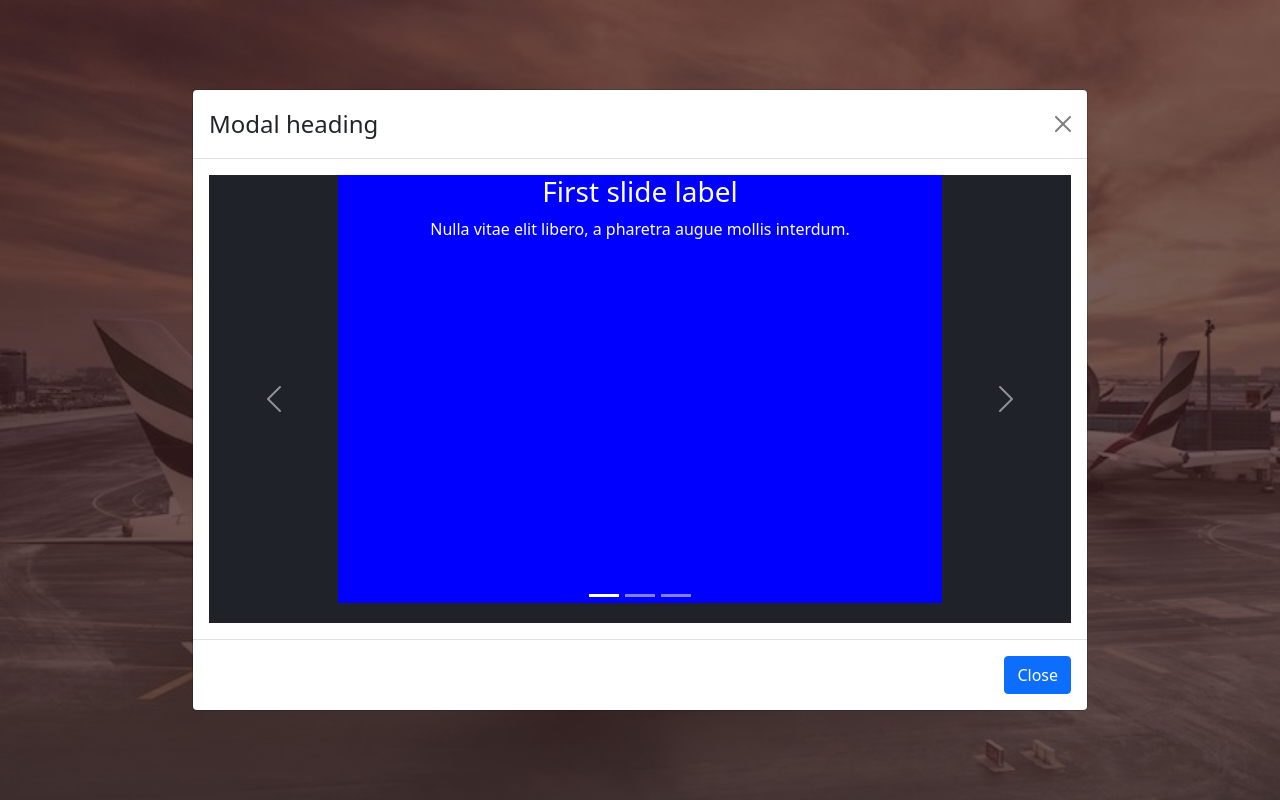
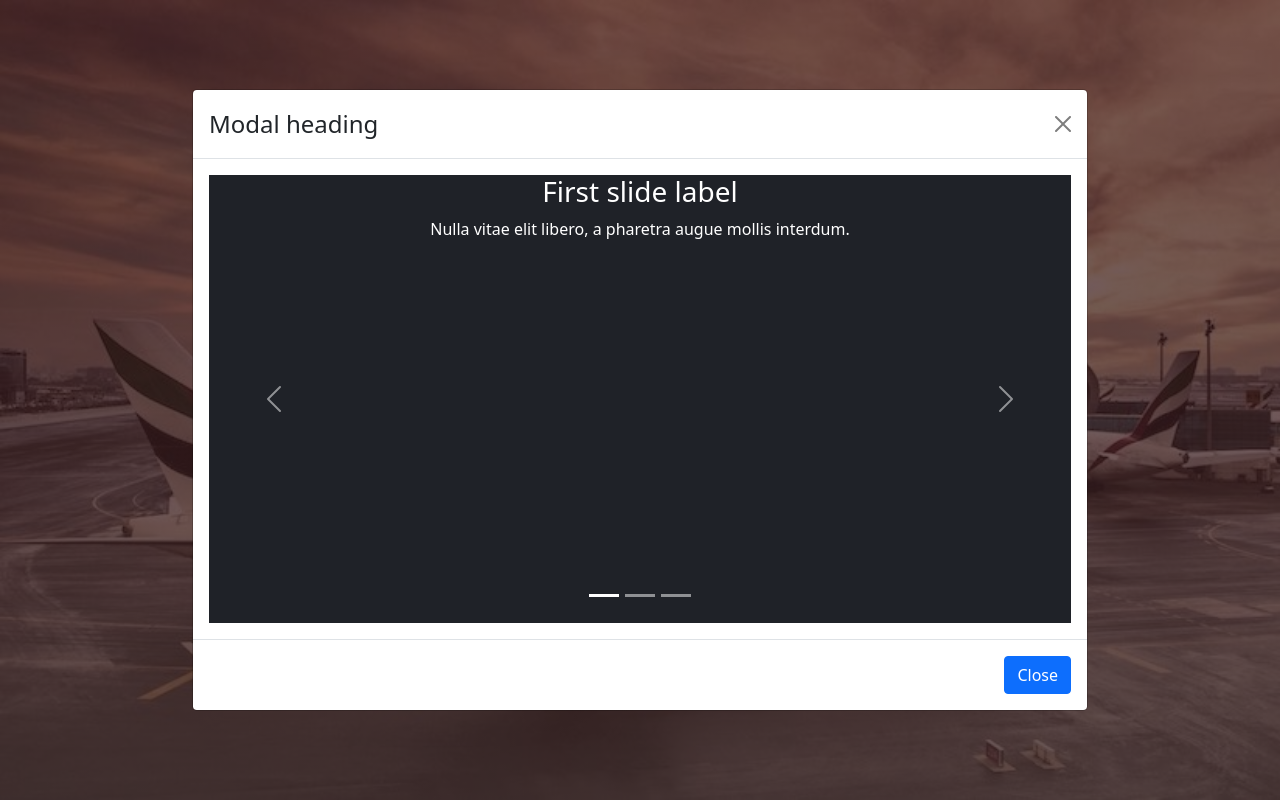
Before and after one commit to xiling1988/cs50final, a React (Create React App) app: page / in a window 1280 px wide. Both pictures are taken after a click on the button "Start". Built offline with nearby package versions, Linux system fonts and the light colour scheme.

Commit message:
installed redux

```diff
--- a/package.json
+++ b/package.json
@@ -10,7 +10,9 @@
     "react": "^17.0.2",
     "react-bootstrap": "^2.2.1",
     "react-dom": "^17.0.2",
+    "react-redux": "^7.2.6",
     "react-scripts": "5.0.0",
+    "redux": "^4.1.2",
     "web-vitals": "^2.1.4"
   },
   "scripts": {
--- a/src/App.css
+++ b/src/App.css
@@ -62,7 +62,7 @@
 
 .caritem {
   height: 100%;
-  background-color: blue;
+  background-color: hsl(221,13%,14%);
 }
 
 .carousel-item {
@@ -71,4 +71,5 @@
 
 .carousel-inner {
   height: 100%;
+  width: 100%;
 }
--- a/src/components/Slides.js
+++ b/src/components/Slides.js
@@ -11,7 +11,7 @@ const Slides = () => {
     };
 
     return (
-      <Carousel activeIndex={index} onSelect={handleSelect} className='carousel' interval={25000}>
+      <Carousel activeIndex={index} onSelect={handleSelect} className='carousel' interval={3600000}>
         <Carousel.Item>
           <Carousel.Caption className="caritem">
             <h3>First slide label</h3>
```
Also changed, not shown: 2 other files (tests, documents, lock files or other folders).
